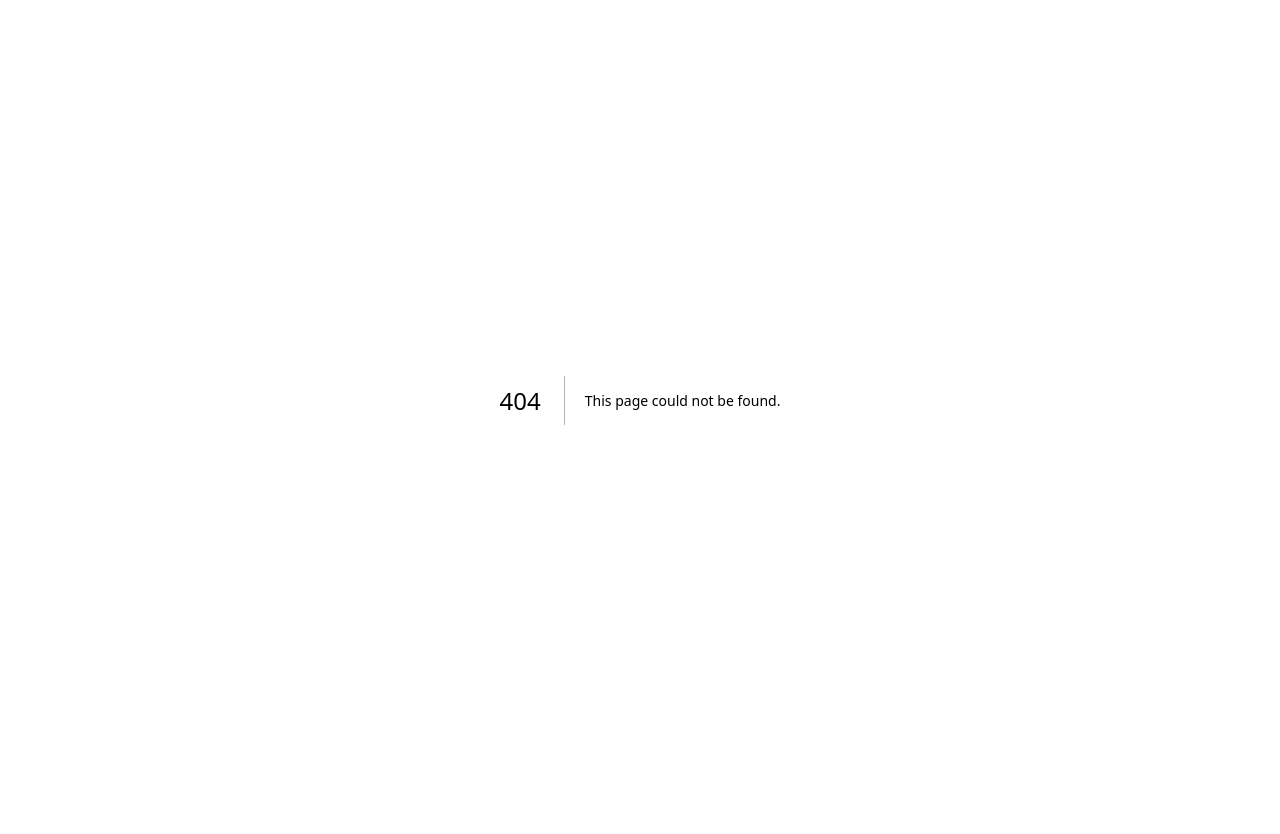
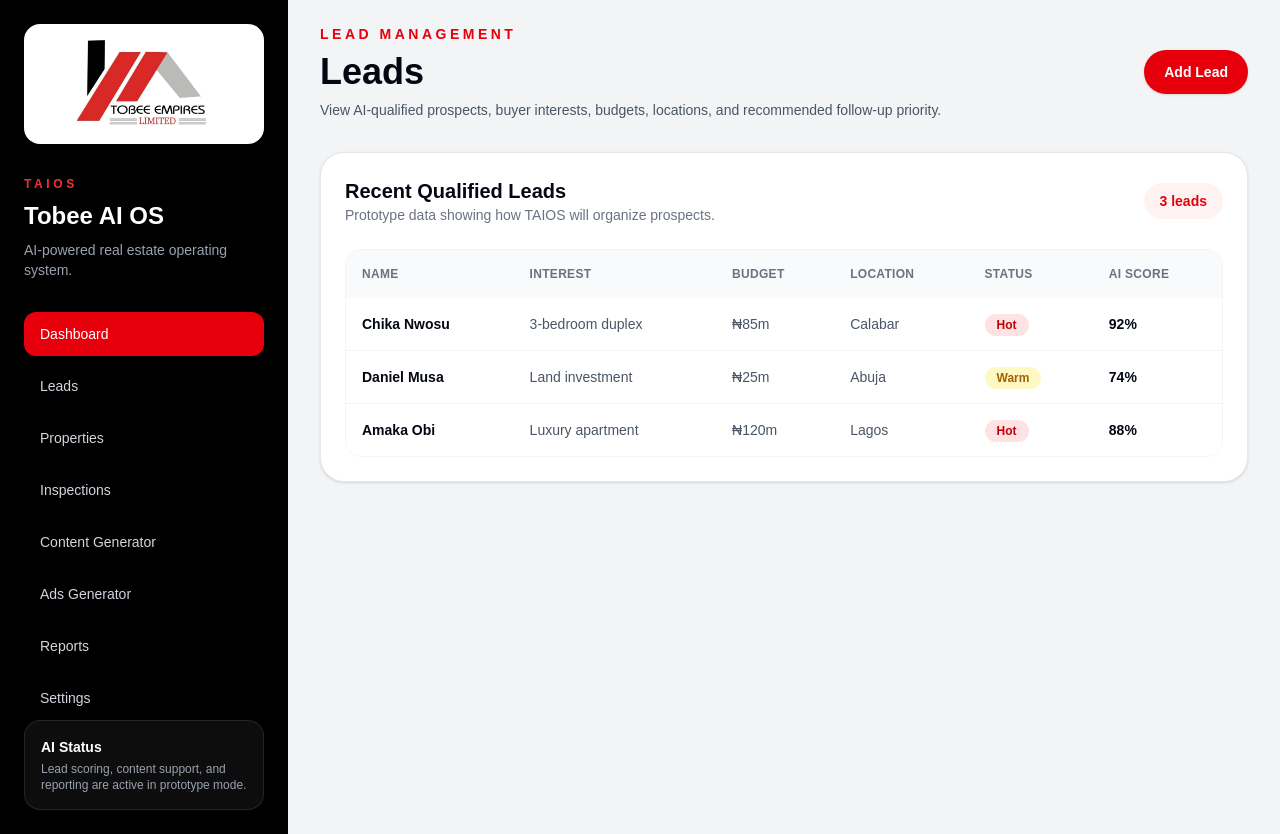
Before and after one commit to taios-dashboard/taios-dashboard, a Next.js app: page /leads in a window 1280 px wide. Before the commit this address had no page. Before the commit the page ends 800 px from the top, so only its background shows below. Built offline with nearby package versions, Linux system fonts and the light colour scheme.

Commit message:
Add leads page

```diff
--- /dev/null
+++ b/src/app/leads/page.tsx
@@ -0,0 +1,98 @@
+import Sidebar from "@/components/Sidebar";
+import { recentLeads } from "@/data/mockData";
+
+export default function LeadsPage() {
+  return (
+    <main className="min-h-screen bg-gray-100 text-gray-950">
+      <div className="flex">
+        <Sidebar />
+
+        <section className="min-h-screen flex-1 px-5 py-6 lg:px-8">
+          <header className="mb-8 flex flex-col justify-between gap-4 md:flex-row md:items-center">
+            <div>
+              <p className="text-sm font-semibold uppercase tracking-[0.25em] text-red-600">
+                Lead Management
+              </p>
+              <h1 className="mt-2 text-3xl font-bold text-gray-950 md:text-4xl">
+                Leads
+              </h1>
+              <p className="mt-2 max-w-2xl text-sm text-gray-600">
+                View AI-qualified prospects, buyer interests, budgets,
+                locations, and recommended follow-up priority.
+              </p>
+            </div>
+
+            <button className="rounded-full bg-red-600 px-5 py-3 text-sm font-bold text-white shadow-sm transition hover:bg-red-700">
+              Add Lead
+            </button>
+          </header>
+
+          <section className="rounded-3xl border border-gray-200 bg-white p-6 shadow-sm">
+            <div className="mb-6 flex flex-col justify-between gap-3 md:flex-row md:items-center">
+              <div>
+                <h2 className="text-xl font-bold text-gray-950">
+                  Recent Qualified Leads
+                </h2>
+                <p className="text-sm text-gray-500">
+                  Prototype data showing how TAIOS will organize prospects.
+                </p>
+              </div>
+
+              <div className="rounded-full bg-red-50 px-4 py-2 text-sm font-semibold text-red-600">
+                {recentLeads.length} leads
+              </div>
+            </div>
+
+            <div className="overflow-x-auto rounded-2xl border border-gray-100">
+              <table className="w-full min-w-[760px] border-collapse text-left text-sm">
+                <thead className="bg-gray-50 text-xs uppercase tracking-wide text-gray-500">
+                  <tr>
+                    <th className="px-4 py-4">Name</th>
+                    <th className="px-4 py-4">Interest</th>
+                    <th className="px-4 py-4">Budget</th>
+                    <th className="px-4 py-4">Location</th>
+                    <th className="px-4 py-4">Status</th>
+                    <th className="px-4 py-4">AI Score</th>
+                  </tr>
+                </thead>
+
+                <tbody className="divide-y divide-gray-100">
+                  {recentLeads.map((lead) => (
+                    <tr key={lead.name} className="bg-white">
+                      <td className="px-4 py-4 font-semibold text-gray-950">
+                        {lead.name}
+                      </td>
+                      <td className="px-4 py-4 text-gray-600">
+                        {lead.interest}
+                      </td>
+                      <td className="px-4 py-4 text-gray-600">
+                        {lead.budget}
+                      </td>
+                      <td className="px-4 py-4 text-gray-600">
+                        {lead.location}
+                      </td>
+                      <td className="px-4 py-4">
+                        <span
+                          className={`rounded-full px-3 py-1 text-xs font-bold ${
+                            lead.status === "Hot"
+                              ? "bg-red-100 text-red-700"
+                              : "bg-yellow-100 text-yellow-700"
+                          }`}
+                        >
+                          {lead.status}
+                        </span>
+                      </td>
+                      <td className="px-4 py-4 font-bold text-gray-950">
+                        {lead.score}%
+                      </td>
+                    </tr>
+                  ))}
+                </tbody>
+              </table>
+            </div>
+          </section>
+        </section>
+      </div>
+    </main>
+  );
+}
```
